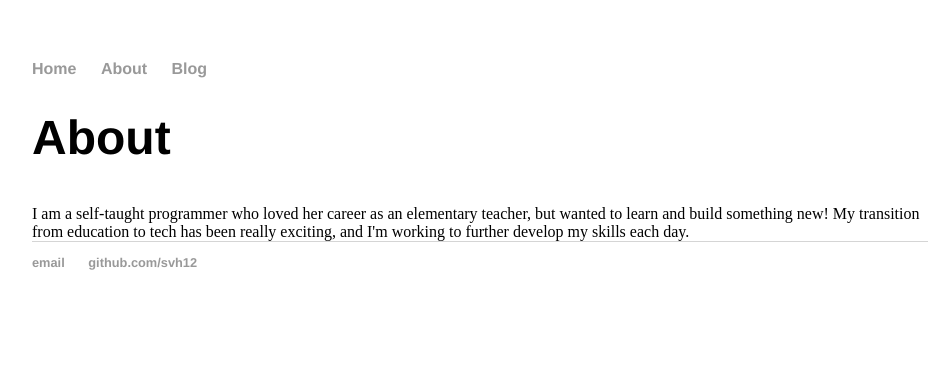
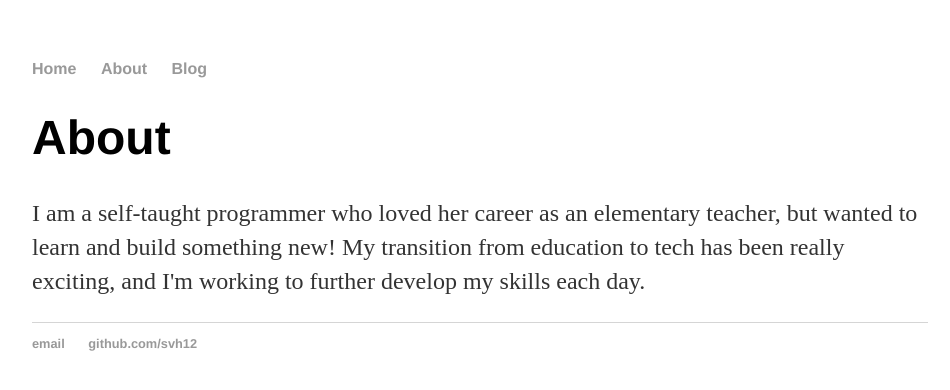
Before and after one commit to svh12/svh12.github.io, a Jekyll site: the page built from about/index.html, in a window 1280 px wide. Shown: the top 390 px of the page, without its empty margins (160-1110 px from the left). Built offline with Jekyll 4.4.1, drawn with Linux system fonts in a browser that asks for light colours.

Commit message:
Edit index.html

```diff
--- a/about/index.html
+++ b/about/index.html
@@ -2,8 +2,9 @@
 layout: default
 title: About
 ---
+
+<div class="blurb">
 	<h1>{{ page.title }}</h1>
-	<ul class="posts">
-	</ul>
-
-I am a self-taught programmer who loved her career as an elementary teacher, but wanted to learn and build something new! My transition from education to tech has been really exciting, and I'm working to further develop my skills each day.
+	<p>I am a self-taught programmer who loved her career as an elementary teacher, but wanted to learn and build something new! My transition from education to tech has been really exciting, and I'm working to further develop my skills each day.
+</p>
+</div><!-- /.blurb -->
```
